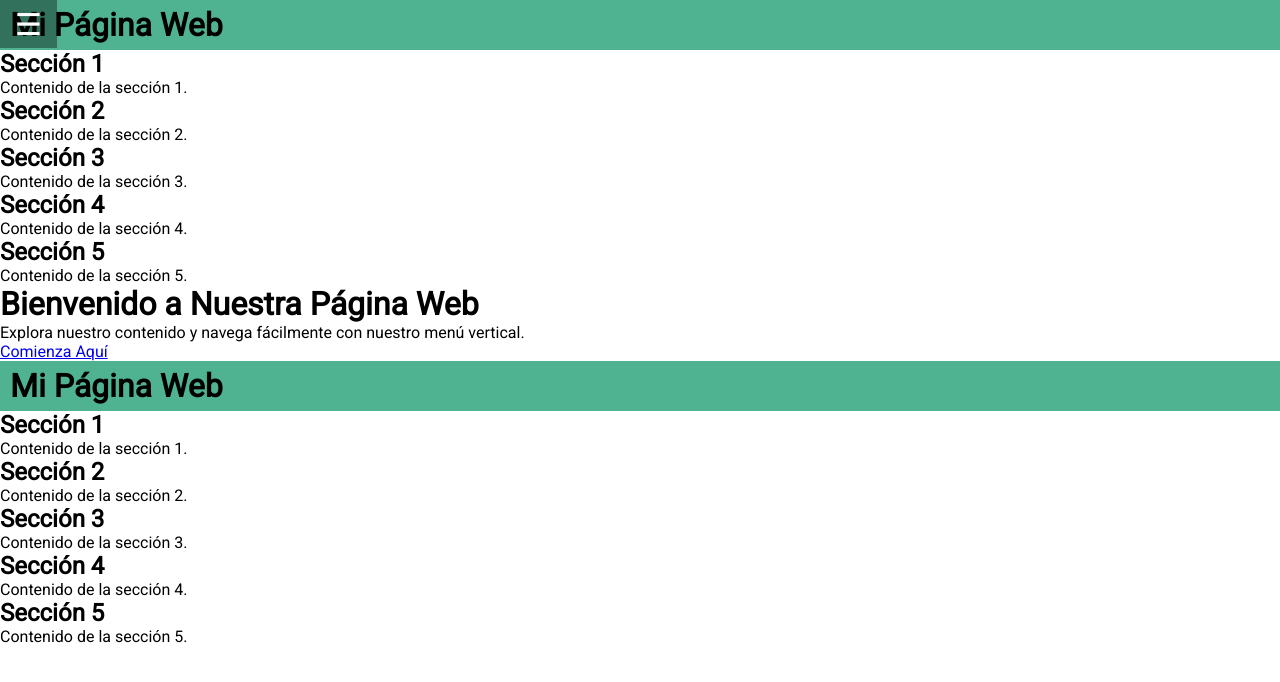
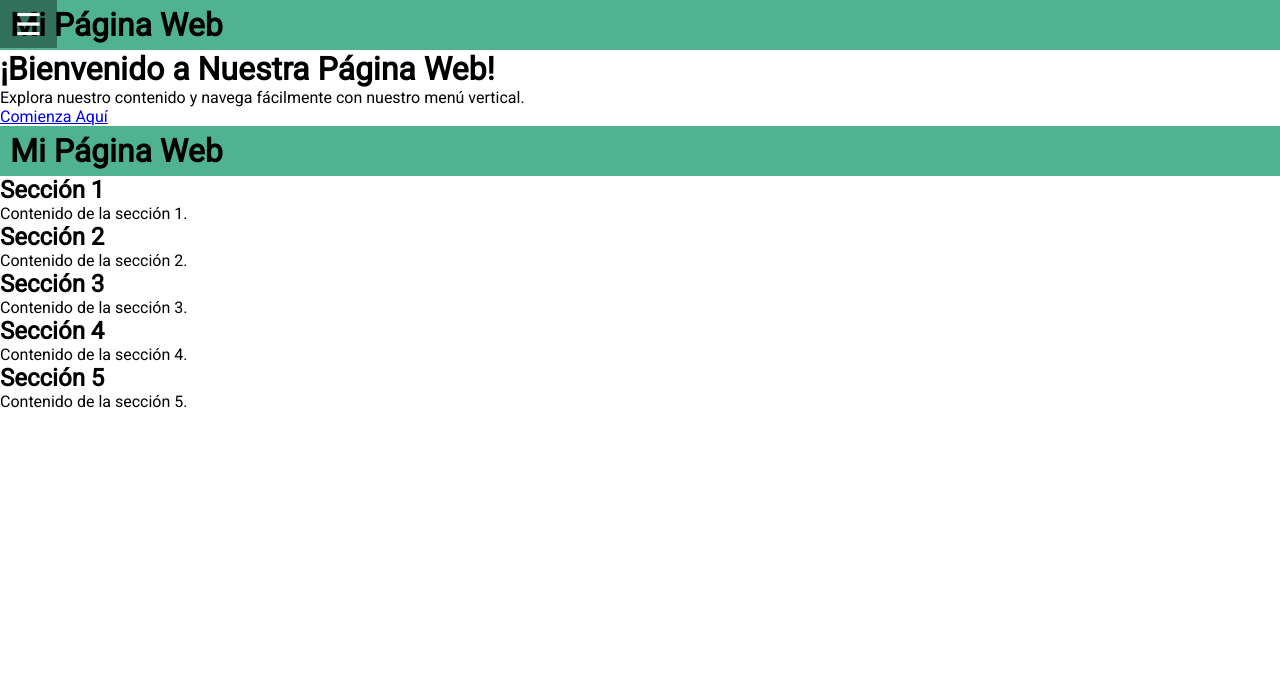
Before and after one commit to mailitelponi/DesayunosM, a plain HTML site: page index.html in a window 1280 px wide. Drawn offline with Linux system fonts and the light colour scheme.

Commit message:
Update index.html

```diff
--- a/index.html
+++ b/index.html
@@ -106,31 +106,10 @@
         <h1>Mi Página Web</h1>
     </div>
 
-    <nav>
-        <ul class="navigation">
-            <li><a href="#seccion1">Sección 1</a></li>
-            <li><a href="#seccion2">Sección 2</a></li>
-            <li><a href="#seccion3">Sección 3</a></li>
-            <li><a href="#seccion4">Sección 4</a></li>
-            <li><a href="#seccion5">Sección 5</a></li>
-        </ul>
-    </nav>
-
-    <main>
-        <section id="seccion1"><h2>Sección 1</h2><p>Contenido de la sección 1.</p></section>
-        <section id="seccion2"><h2>Sección 2</h2><p>Contenido de la sección 2.</p></section>
-        <section id="seccion3"><h2>Sección 3</h2><p>Contenido de la sección 3.</p></section>
-        <section id="seccion4"><h2>Sección 4</h2><p>Contenido de la sección 4.</p></section>
-        <section id="seccion5"><h2>Sección 5</h2><p>Contenido de la sección 5.</p></section>
-    </main>
-
-</body>
-</html>
-
 <body>
 
     <div class="banner">
-        <h1>Bienvenido a Nuestra Página Web</h1>
+        <h1>¡Bienvenido a Nuestra Página Web!</h1>
         <p>Explora nuestro contenido y navega fácilmente con nuestro menú vertical.</p>
         <a href="#seccion1" class="btn-banner">Comienza Aquí</a>
     </div>
```
